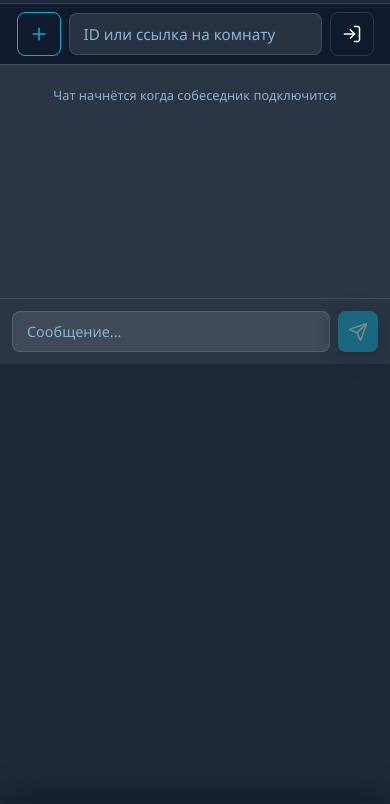
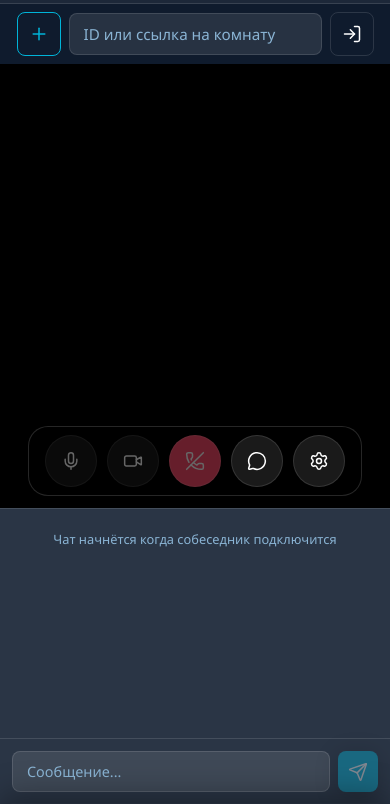
Before and after one commit to Gogoboot/zoom_refactor, a website built with Vite: page client/index.html in a window 390 px wide. Both pictures are taken after a click on the button 257 px from the left and 797 px from the top of the page. Shown: the part 40-844 px from the top of the page. Built offline with nearby package versions, Linux system fonts and the light colour scheme; no server answers.

Commit message:
fix: mobile chat

```diff
--- a/client/src/main.js
+++ b/client/src/main.js
@@ -529,7 +529,12 @@
   );
 });
 
-controls.onChatToggleClick(() => chat.toggle());
+controls.onChatToggleClick(() => {
+    chat.toggle();
+
+    els.appContainer.classList.toggle('chat-open');
+});
+
 // По клику на шестерёнку — открываем/закрываем drawer
 controls.onDrawerClick(() => drawer.toggle());
 
--- a/client/styles/components/chat.css
+++ b/client/styles/components/chat.css
@@ -65,7 +65,7 @@
 
 .chat-message--own .chat-message-meta {
   text-align: right;
-    color: rgba(255,255,255,0.7);
+  color: rgba(255, 255, 255, 0.7);
 }
 
 /* ==========================================
@@ -92,6 +92,13 @@
     min-width: 0;
     border-left: none;
     border-top: 1px solid var(--border);
-        max-height: 300px;
+
+    flex: 1; /* 👈 ключ */
+    min-height: 0; /* 👈 ключ */
+    max-height: none;
+  }
+
+  .chat-messages {
+    overflow-y: auto;
   }
 }
--- a/client/styles/layout/app.css
+++ b/client/styles/layout/app.css
@@ -61,4 +61,20 @@
     border-radius: 0;
     border: none;
   }
+
+  .app-container.chat-open {
+    flex-direction: column;
   }
+
+  .app-container.chat-open .video-section {
+    flex: 0 0 60%;
+    min-height: 0;
+  }
+
+  .app-container.chat-open .chat-panel {
+    display: flex;
+    flex-direction: column;
+    flex: 0 0 40%;
+    min-height: 0;
+  }
+}
```
Lines whose indentation alone changed are shown as unchanged.
